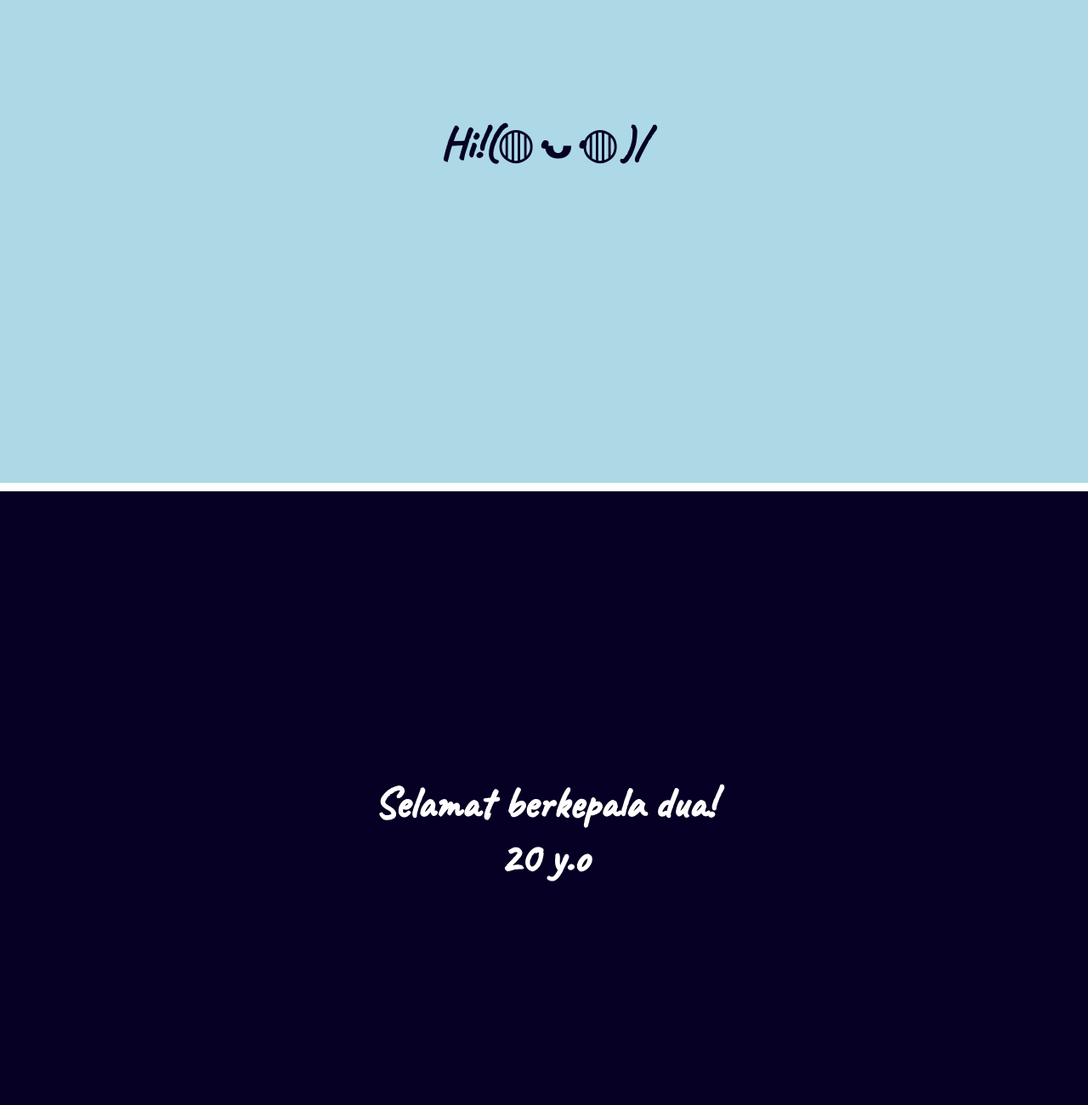
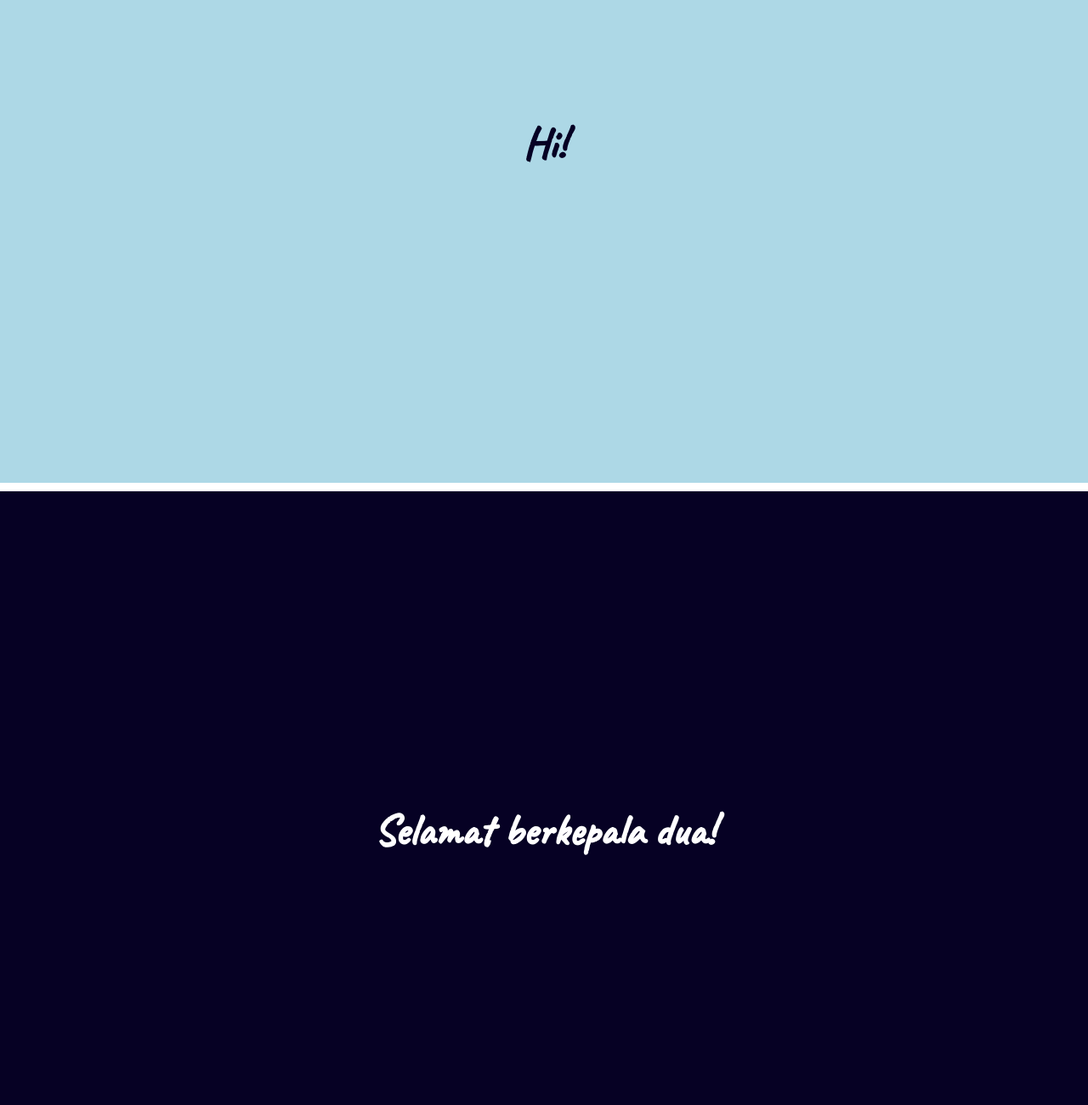
Before and after one commit to tiaraafrah/foryouu.github.io, a plain HTML site: page index.html in a window 1280 px wide. Shown: the part 3160-4460 px from the top of the page at 85% size. Drawn offline with nearby package versions, Linux system fonts and the light colour scheme; a web font is replaced by a local one.

Commit message:
Update index.html
ganti emot

```diff
--- a/index.html
+++ b/index.html
@@ -171,10 +171,10 @@
 </h4>
 	</div>
     <div class="row" id="k3">
-	  <h4 > Hi!(◍•ᴗ•◍)/
+	  <h4 > Hi!
 	</div>
     <div class="row" id="k4">
-	  <h4 > Selamat berkepala dua! <br> 20 y.o </h4>
+	  <h4 > Selamat berkepala dua! </h4>
 	</div>
     <div class="row" id="k1">
 	   <h4 > yaa! foto seorang anak kecil polos dengan senyumnya yang over gumushhin tulus tanpa ada beban itu sekarang sudah tidak kecil lagi :) </h4>
@@ -195,7 +195,7 @@
 	  <h4 > Semangattt! </h4>
 	</div>
     <div class="row" id="k3">
-	 <h4 >I hope you will get better. <br> and I hope you are always well♡ </h4>
+	 <h4 >I hope you will get better. <br> and I hope you are always well ♡ </h4>
 	</div>
     <div class="row" id="k4">
 	 <h4 > once again </h4>
```
